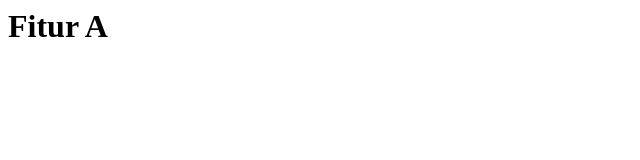
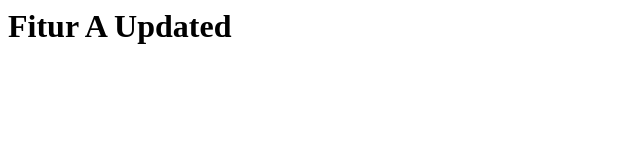
Before and after one commit to SaefulSuryadilaga/git-remote, a plain HTML site: page a.html in a window 1280 px wide. Shown: the whole page, without its empty margins (0-640 px from the left). Drawn offline with Linux system fonts and the light colour scheme.

Commit message:
Update feature a

```diff
--- a/a.html
+++ b/a.html
@@ -1,5 +1,5 @@
 <html>
     <body>
-        <h1>Fitur A</h1>
+        <h1>Fitur A Updated</h1>
     </body>
 </html>
```
